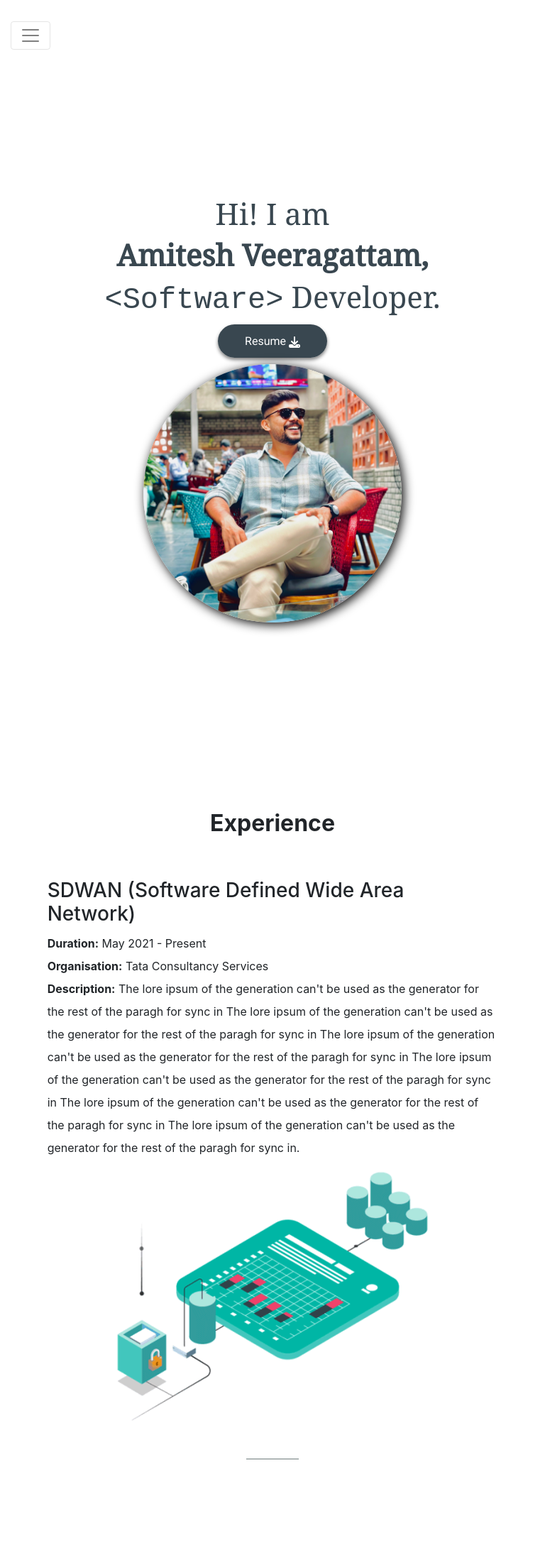
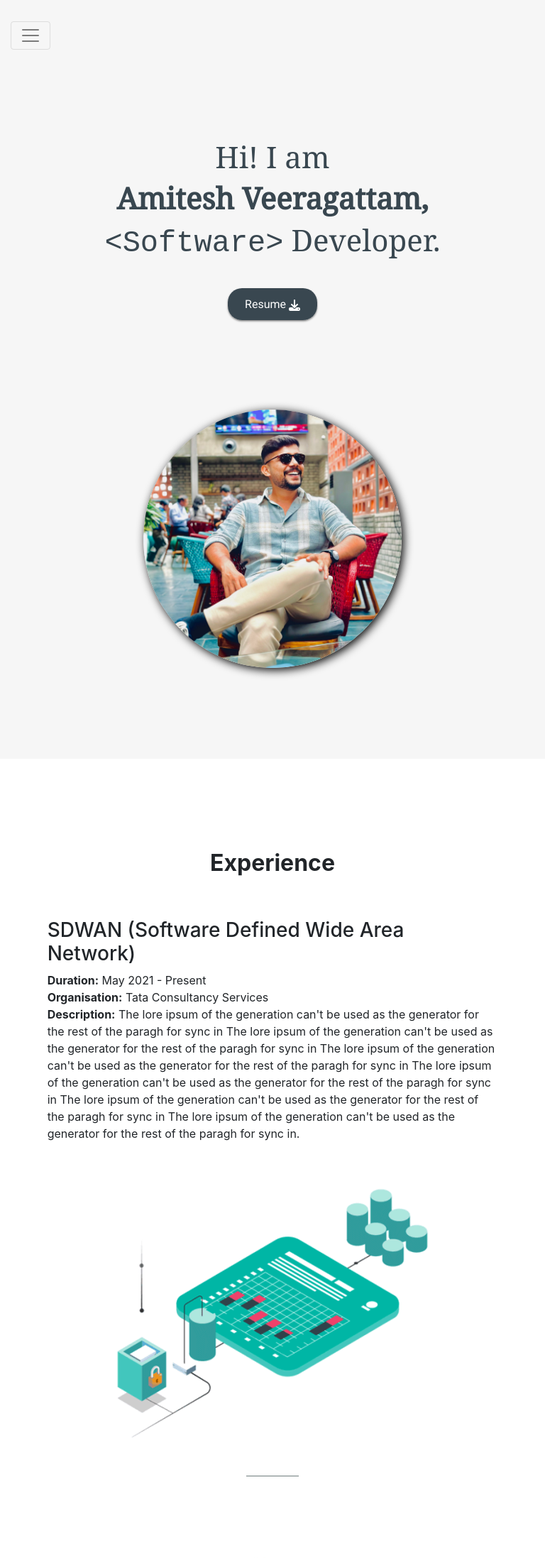
Before and after one commit to AmiteshDN/Portfolio, a Django app: template myportfolio/templates/myportfolio/html/index.html in a window 768 px wide. Shown: the top 2195 px of the page at 71% size. Run offline with Django 3.2, Linux system fonts and the light colour scheme; the template is opened without the code that fills it, so the values that code supplies are empty; some libraries are stand-ins or nearby versions; some web fonts are replaced.

Commit message:
add tablet responsiveness and change url

```diff
--- a/Portfolio/urls.py
+++ b/Portfolio/urls.py
@@ -19,5 +19,5 @@ from django.urls import path, include
 
 urlpatterns = [
     path('admin/', admin.site.urls),
-    path('myportfolio/', include('myportfolio.urls'))
+    path('', include('myportfolio.urls'))
 ]
--- a/myportfolio/static/myportfolio/css/_media-queries.scss
+++ b/myportfolio/static/myportfolio/css/_media-queries.scss
@@ -43,7 +43,7 @@ $desktop-width: 1200px;
 
     //Experience
     #experience{
-        padding: 3em 0;
+        padding: 0 0 3em;
         h2{
             font-size: $h2-mob-font-size;
             color: $secondary-color;
@@ -56,6 +56,8 @@ $desktop-width: 1200px;
 
         .project1, .project2, .project3{
             padding: 2em 1.5em;
+            background: none;
+
         }
 
         .row{
@@ -77,6 +79,7 @@ $desktop-width: 1200px;
 
     //Skills
     #myskills{
+        background: none;
         h2{
             font-size: $h2-mob-font-size;
         }
@@ -155,3 +158,139 @@ $desktop-width: 1200px;
 
         }
     }
+
+
+//Tablet size
+@media only screen and (min-width: #{$mobile-width + 1}) and (max-width: $tablet-width) {
+    //Banner
+    header {
+        background: $primary-color;
+        top: 0;
+
+        .banner {
+            padding: 3em 0 5em;
+
+            h1 {
+                font-size: $h1-web-font-size;
+            }
+
+            .pdf {
+
+                .resume {
+                    box-shadow: 0px 1.5px 2.5px gray;
+                    padding: 0.8em 1.5em;
+                    font-size: $p-web-font-size;
+                    border-radius: 20px;
+                    @include fifth-font-family;
+                }
+            }
+
+            .profile{
+                padding-top: 2em;
+            }
+
+            img {
+                height: 364px;
+                width: 364px;
+                border-radius: 50%;
+                box-shadow: 3px 3px 13px black;
+                margin: 3.5em 3em 3em;
+            }
+        }
+    }
+
+    //Experience
+    #experience{
+
+        .project1{
+            padding-top: 8em !important;
+            background: none;
+
+            .exp-img{
+                margin-top: 3em;
+            }
+        }
+
+        .project2, .project3{
+            background: none;
+            padding: 4em !important;
+
+        }
+
+        .project2 .desc{
+            padding-top: 5em !important;
+        }
+
+        .project3 .exp-img{
+            margin-top: 3em;
+        }
+
+
+
+        .row{
+            //padding: 1.5em 0;
+
+            .desc{
+                line-height: 1.5em;
+                //margin-bottom: 2em;
+                //padding: 3em 0;
+            }
+
+
+        }
+    }
+
+    //Skills
+    #myskills{
+        padding: 8em 4em;
+        background: none;
+        .row{
+
+            p{
+                padding-left: 0.5em;
+            }
+
+            table{
+                td{
+                    div{
+                        // width: 16em;
+                        // height: 1.5em;
+                        // box-shadow: 0px 1px 3px gray;
+                        }
+                    }
+                }
+
+            .tools{
+                margin-top: 5em;
+
+                table{
+                    margin-left: 0;
+
+                    td{
+
+                        p{
+                            // padding-left: 0.5em;
+                            // font-size: $p-mob-font-size;
+                        }
+                    }
+                }
+
+                img{
+                    margin-right: 3em;
+                    // width: 5em;
+                    // height: 5em;
+                    // box-shadow: 10px 10px 10px rgb(220, 220, 220);
+                }
+            }
+            }
+        }
+
+        //About
+        #about{
+            padding: 8em 4em;
+            font-size: $h2-tab-font-size;
+        }
+
+        //Footer
+
+}
--- a/myportfolio/static/myportfolio/css/_variables.scss
+++ b/myportfolio/static/myportfolio/css/_variables.scss
@@ -43,8 +43,16 @@ $h3-web-font-size: 22px;
 $h4-web-font-size: 18px;
 $p-web-font-size : 16px;
 
+
+/* Tablet font size */
+$h1-tab-font-size: 30px;
+$h2-tab-font-size: 20px;
+$h3-tab-font-size: 18px;
+$h4-tab-font-size: 14px;
+$p-tab-font-size: 12px;
+
+
 /* Mobile Font size */
-
 $h1-mob-font-size: 32px;
 $h2-mob-font-size: 22px;
 $h3-mob-font-size: 20px;
--- a/myportfolio/static/myportfolio/css/blog.css
+++ b/myportfolio/static/myportfolio/css/blog.css
@@ -1,6 +1,7 @@
 /* Colors */
 /* Font Family */
 /* Web Font size */
+/* Tablet font size */
 /* Mobile Font size */
 div {
   text-align: center;
--- a/myportfolio/static/myportfolio/css/styles.css
+++ b/myportfolio/static/myportfolio/css/styles.css
@@ -1,12 +1,14 @@
 /* Colors */
 /* Font Family */
 /* Web Font size */
+/* Tablet font size */
 /* Mobile Font size */
 header {
+  background: linear-gradient(132deg, #F6F6F6 70%, #394750 30%);
   top: 0;
 }
 header .navbar-light {
-  padding: 30px 50px 0 0;
+  padding: 30px 50px 30px 0;
 }
 header a {
   font-family: "Roboto", sans-serif;
@@ -27,10 +29,10 @@ header .banner h1 {
   font-weight: 400;
 }
 header .banner .greet {
-  margin-top: 70px;
+  margin-top: 3em;
 }
 header .banner .pdf {
-  margin: 20px 0 !important;
+  margin: 3em 0 !important;
 }
 header .banner .pdf .resume {
   background-color: #394750;
@@ -38,7 +40,7 @@ header .banner .pdf .resume {
   padding: 14px 38px;
   border-radius: 30px;
   margin-left: 0;
-  box-shadow: 0px 3px 5px gray;
+  box-shadow: 2px 2px 3px gray;
 }
 header .banner .pdf .resume:hover {
   background-color: #2a3e4b;
@@ -78,9 +80,20 @@ hr {
 #experience .project3 {
   padding: 8em 7% 0;
 }
+#experience .project1 {
+  background: linear-gradient(48deg, #fff 70%, #F6F6F6 30%);
+}
+#experience .project2 {
+  background: linear-gradient(43deg, #F6F6F6 30%, #fff 30%);
+}
+#experience .project3 {
+  background: linear-gradient(137deg, #F6F6F6 30%, #fff 30%);
+}
+
 #myskills {
   padding: 75px 7%;
   text-align: center;
+  background: linear-gradient(132deg, #fff 70%, #F6F6F6 30%);
 }
 #myskills .row {
   margin-top: 50px;
@@ -114,6 +127,10 @@ hr {
   height: 20px;
   box-shadow: 0px 1px 3px gray;
 }
+#myskills .row table td div .progress-bar {
+  background: linear-gradient(90deg, #8FD9A8 30%, #65C18C 70%);
+}
+
 #about {
   padding: 75px 10%;
   text-align: center;
@@ -182,7 +199,7 @@ footer .social a {
     margin: 3.5em 3em 3em;
   }
   #experience {
-    padding: 3em 0;
+    padding: 0 0 3em;
   }
   #experience h2 {
     font-size: 22px;
@@ -194,6 +211,7 @@ footer .social a {
   }
   #experience .project1, #experience .project2, #experience .project3 {
     padding: 2em 1.5em;
+    background: none;
   }
   #experience .row {
     padding: 1.5em 0;
@@ -207,6 +225,9 @@ footer .social a {
   #experience .row .exp-img {
     width: 20em;
     height: 20em;
+  }
+  #myskills {
+    background: none;
   }
   #myskills h2 {
     font-size: 22px;
@@ -257,4 +278,74 @@ footer .social a {
     display: block;
     margin: 0 0 0.3em;
   }
+}
+@media only screen and (min-width: 601px) and (max-width: 1024px) {
+  header {
+    background: #F6F6F6;
+    top: 0;
+  }
+  header .banner {
+    padding: 3em 0 5em;
+  }
+  header .banner h1 {
+    font-size: 42px;
+  }
+  header .banner .pdf .resume {
+    box-shadow: 0px 1.5px 2.5px gray;
+    padding: 0.8em 1.5em;
+    font-size: 16px;
+    border-radius: 20px;
+    font-family: "Roboto", sans-serif;
+    font-weight: 400;
+  }
+  header .banner .profile {
+    padding-top: 2em;
+  }
+  header .banner img {
+    height: 364px;
+    width: 364px;
+    border-radius: 50%;
+    box-shadow: 3px 3px 13px black;
+    margin: 3.5em 3em 3em;
+  }
+  #experience .project1 {
+    padding-top: 8em !important;
+    background: none;
+  }
+  #experience .project1 .exp-img {
+    margin-top: 3em;
+  }
+  #experience .project2, #experience .project3 {
+    background: none;
+    padding: 4em !important;
+  }
+  #experience .project2 .desc {
+    padding-top: 5em !important;
+  }
+  #experience .project3 .exp-img {
+    margin-top: 3em;
+  }
+  #experience .row .desc {
+    line-height: 1.5em;
+  }
+  #myskills {
+    padding: 8em 4em;
+    background: none;
+  }
+  #myskills .row p {
+    padding-left: 0.5em;
+  }
+  #myskills .row .tools {
+    margin-top: 5em;
+  }
+  #myskills .row .tools table {
+    margin-left: 0;
+  }
+  #myskills .row .tools img {
+    margin-right: 3em;
+  }
+  #about {
+    padding: 8em 4em;
+    font-size: 20px;
+  }
 }/*# sourceMappingURL=styles.css.map */
--- a/myportfolio/static/myportfolio/css/styles.scss
+++ b/myportfolio/static/myportfolio/css/styles.scss
@@ -3,13 +3,12 @@
 
 // Landing page
 header {
-    //background: linear-gradient(132deg, $primary-color 70%, $secondary-color 30%);
+    background: linear-gradient(132deg, $primary-color 70%, $secondary-color 30%);
     top: 0;
-    //
 
 
     .navbar-light {
-        padding: 30px 50px 0 0;
+        padding: 30px 50px 30px 0;
 
     }
 
@@ -33,12 +32,12 @@ header {
         }
 
         .greet {
-            margin-top: 70px;
+            margin-top: 3em;
 
         }
 
         .pdf {
-            margin: 20px 0 !important;
+            margin: 3em 0 !important;
 
             .resume {
                 background-color: $secondary-color;
@@ -46,7 +45,7 @@ header {
                 padding: 14px 38px;
                 border-radius: 30px;
                 margin-left: 0;
-                box-shadow: 0px 3px 5px gray;
+                box-shadow: 2px 2px 3px gray;
 
                 &:hover {
                     background-color: #2a3e4b;
@@ -102,15 +101,15 @@ hr {
     }
 
     .project1 {
-        //background: linear-gradient(48deg, #fff 70%, $primary-color 30%);
+        background: linear-gradient(48deg, #fff 70%, $primary-color 30%);
     }
 
     .project2 {
-        //background: linear-gradient(43deg, $primary-color 30%, #fff 30%);
+        background: linear-gradient(43deg, $primary-color 30%, #fff 30%);
     }
 
     .project3 {
-        //background: linear-gradient(137deg, $primary-color 30%, #fff 30%);
+        background: linear-gradient(137deg, $primary-color 30%, #fff 30%);
     }
 
 }
@@ -120,7 +119,7 @@ hr {
     padding: 75px 7%;
 
     text-align: center;
-    //background: linear-gradient(132deg, #fff 70%, $primary-color 30%);
+    background: linear-gradient(132deg, #fff 70%, $primary-color 30%);
 
     .row {
         margin-top: 50px;
@@ -161,7 +160,7 @@ hr {
                     box-shadow: 0px 1px 3px gray;
 
                     .progress-bar {
-                        //background: linear-gradient(90deg, $fourth-color 30%, $third-color 70%);
+                        background: linear-gradient(90deg, $fourth-color 30%, $third-color 70%);
                     }
                 }
 
```
Also changed, not shown: 2 other files.
